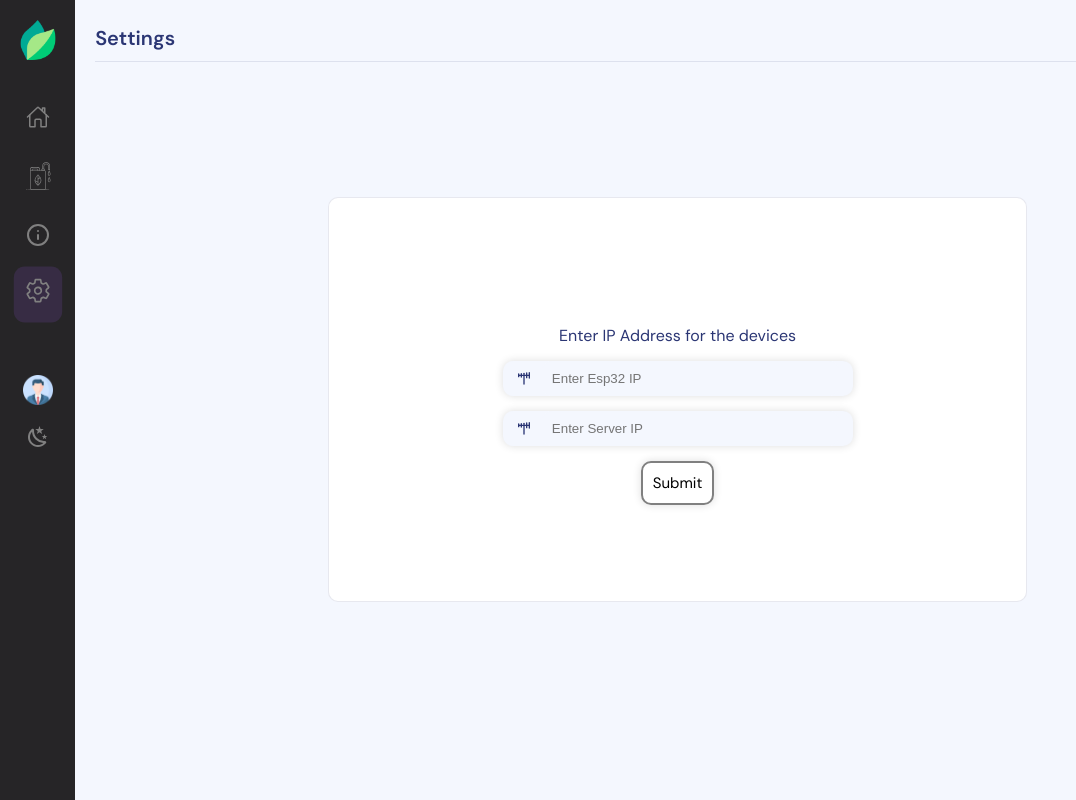
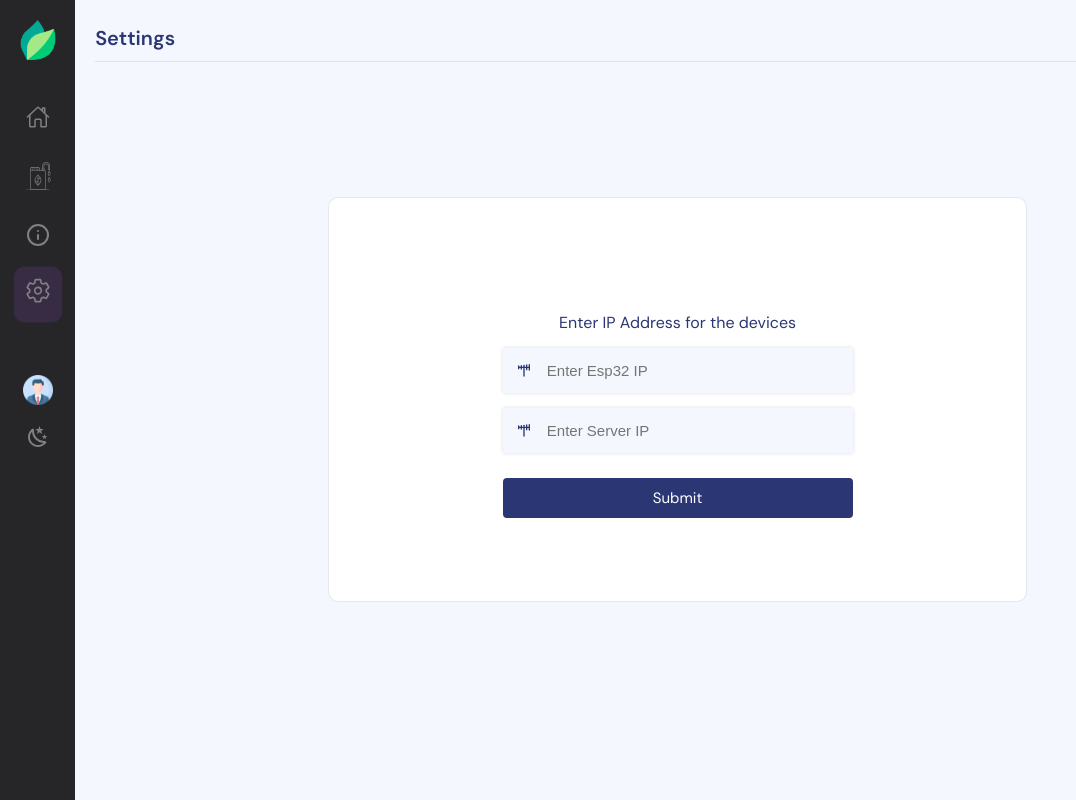
Before and after one commit to Aks-stack/Crop-Dashboard, a React (Create React App) app: page /settings in a window 1280 px wide. Shown: the whole page, without its empty margins (0-1076 px from the left). Built offline with nearby package versions, Linux system fonts and the light colour scheme; no server answers.

Commit message:
settings

```diff
--- a/src/components/Fertilizer.jsx
+++ b/src/components/Fertilizer.jsx
@@ -25,7 +25,7 @@ function Fertilizer({ Mode, latlong }) {
     useEffect(() => {
         const getData = async () => {
             try {
-                const data = await axios.post("http://192.168.0.105:5000/api/predict-weather", {
+                const data = await axios.post("http://127.0.0.1:8000/api/predict-weather", {
                     latitude: latlong.latitude,
                     longitude: latlong.longitude
                 }, {
--- a/src/components/RightBar.jsx
+++ b/src/components/RightBar.jsx
@@ -28,6 +28,12 @@ function RightBar({ Mode, city, latlong }) {
     const [count, setCount] = useState(0);
 
     useEffect(() => {
+        const esp = localStorage.getItem("esp")
+        const server = localStorage.getItem("server")
+        console.log("Right bar ", esp);
+    }, [])
+
+    useEffect(() => {
 
         let socket = new WebSocket("ws://192.168.0.192/ws")
         socket.onopen = () => {
@@ -37,6 +43,10 @@ function RightBar({ Mode, city, latlong }) {
             var data = event.data;
             setResponse(JSON.parse(data));
             setCount((prev) => prev + 1);
+        }
+
+        socket.onclose = () => {
+            console.log("Connection closed");
         }
     }, []);
 
--- a/src/components/Settings.css
+++ b/src/components/Settings.css
@@ -45,10 +45,12 @@
 }
 
 .ip-form input {
-    padding: 10px;
+    padding: 5px;
+    height: 45px;
     border: hidden;
     border-radius: 10px;
     width: 85%;
+    font-size: 15px;
     /* box-shadow: 0px 0px 8px var(--input_shadow); */
     background-color: var(--body_background);
 }
@@ -65,8 +67,8 @@
     gap: 10px;
     justify-content: center;
     align-items: center;
-    border-radius: 10px;
-    box-shadow: 0px 0px 8px var(--input_shadow);
+    border-radius: 2px;
+    box-shadow: 0px 0px 4px var(--input_shadow);
     background-color: var(--body_background);
 }
 
@@ -78,15 +80,21 @@
 } */
 
 .submit-btn {
-    padding: 10px;
-    border-radius: 10px;
-    color: black;
-    border: 2px solid gray;
-    box-shadow: 0px 0px 8px var(--input_shadow);
+    margin-top: 10px;
+    width: 100%;
+    padding: 10px 20px;
+    border-radius: 4px;
+    color: white;
+    border: 2px solid rgba(128, 128, 128, 0.688);
+    /* box-shadow: 0px 0px 8px var(--input_shadow); */
+    background-color: var(--body_color);
+    border: none;
 
 }
 
 .submit-btn:hover {
-    background-color: rgb(59, 67, 73);
-    color: white;
+    /* background-color: rgb(59, 67, 73); */
+    /* color: black; */
+    background-color: grey;
+
 }
--- a/src/components/Settings.jsx
+++ b/src/components/Settings.jsx
@@ -1,8 +1,20 @@
-import React from 'react'
+import React, { useState } from 'react'
 import './Settings.css'
 import { TbAntenna } from "react-icons/tb";
 
-export default function settings() {
+export default function Settings() {
+
+  const [esp, setEsp] = useState("");
+  const [serv, setServ] = useState("");
+
+  const handleSubmit = (e) => {
+    e.preventDefault();
+    // console.log(esp);
+    // console.log(serv);
+    localStorage.setItem("esp", esp);
+    localStorage.setItem("server", serv);
+  }
+
   return (
     <div className='Container-main'>
       <div className="title-child">
@@ -14,13 +26,13 @@ export default function settings() {
             Enter IP Address for the devices
             <div className="input-wraper">
               <TbAntenna />
-              <input type="text" placeholder='Enter Esp32 IP' className='ip-input' />
+              <input type="text" placeholder='Enter Esp32 IP' className='ip-input' value={esp} onChange={(e) => setEsp(e.target.value)} />
             </div>
             <div className="input-wraper">
               <TbAntenna />
-              <input type="text" placeholder='Enter Server IP' className='ip-input' />
+              <input type="text" placeholder='Enter Server IP' className='ip-input' value={serv} onChange={(e) => setServ(e.target.value)} />
             </div>
-            <div className="wrap">
+            <div className="wrap" onClick={handleSubmit}>
               <button className='submit-btn'>
                 Submit
               </button>
```
